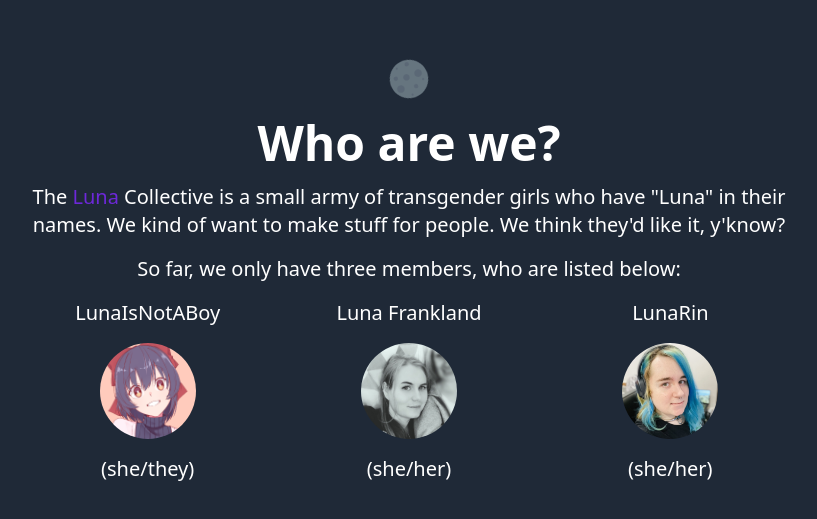
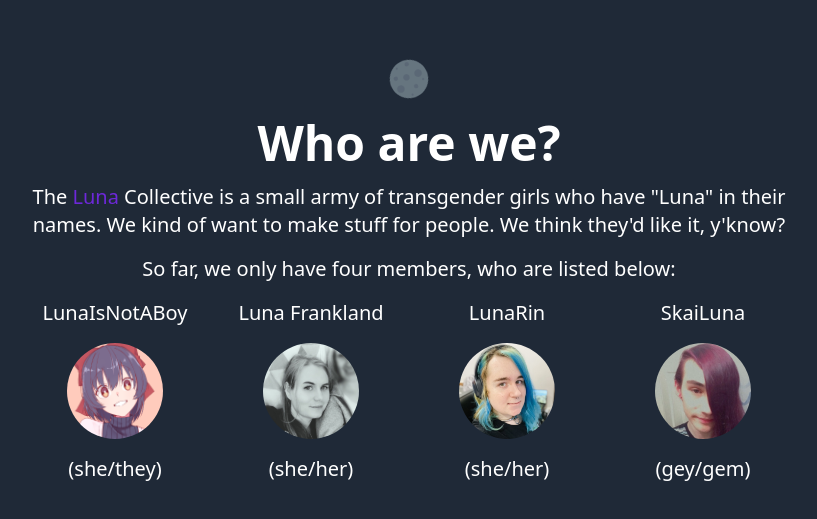
Before and after one commit to lunacollective/website, a Nuxt app: page /about in a window 1280 px wide. Shown: the part 131-650 px from the top of the page, without its empty margins (231-1048 px from the left). Built offline with nearby package versions, Linux system fonts and the light colour scheme.

Commit message:
fix: add Skaira to the about page

```diff
--- a/pages/about.vue
+++ b/pages/about.vue
@@ -24,14 +24,15 @@
           want to make stuff for people. We think they'd like it, y'know?
         </p>
         <p class="pt-4">
-          So far, we only have three members, who are listed below:
+          So far, we only have four members, who are listed below:
         </p>
         <div
-          class="grid grid-cols-3 gap-4 text-gray-900 dark:text-white font-sans font-medium text-xl pt-4"
+          class="grid grid-cols-4 gap-4 text-gray-900 dark:text-white font-sans font-medium text-xl pt-4"
         >
           <div>LunaIsNotABoy</div>
           <div>Luna Frankland</div>
           <div>LunaRin</div>
+          <div>SkaiLuna</div>
           <div>
             <img
               src="~/assets/img/profiles/lunaisnotaboy.png"
@@ -50,9 +51,16 @@
               class="w-24 h-24 mx-auto rounded-full"
             />
           </div>
+          <div>
+            <img
+              src="~/assets/img/profiles/skailuna.png"
+              class="w-24 h-24 mx-auto rounded-full"
+            />
+          </div>
           <div>(she/they)</div>
           <div>(she/her)</div>
           <div>(she/her)</div>
+          <div>(gey/gem)</div>
         </div>
       </div>
     </div>
```
Also changed, not shown: assets/img/profiles/skailuna.png (added).
